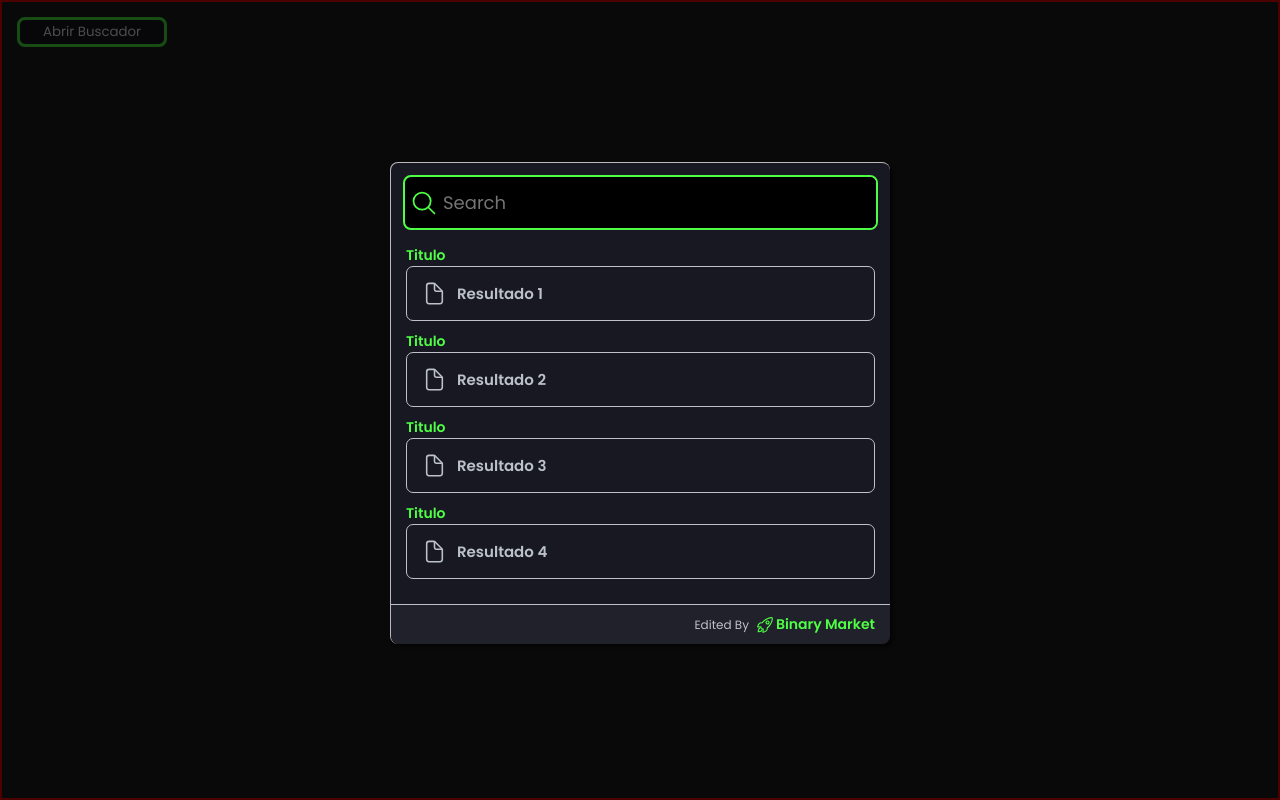
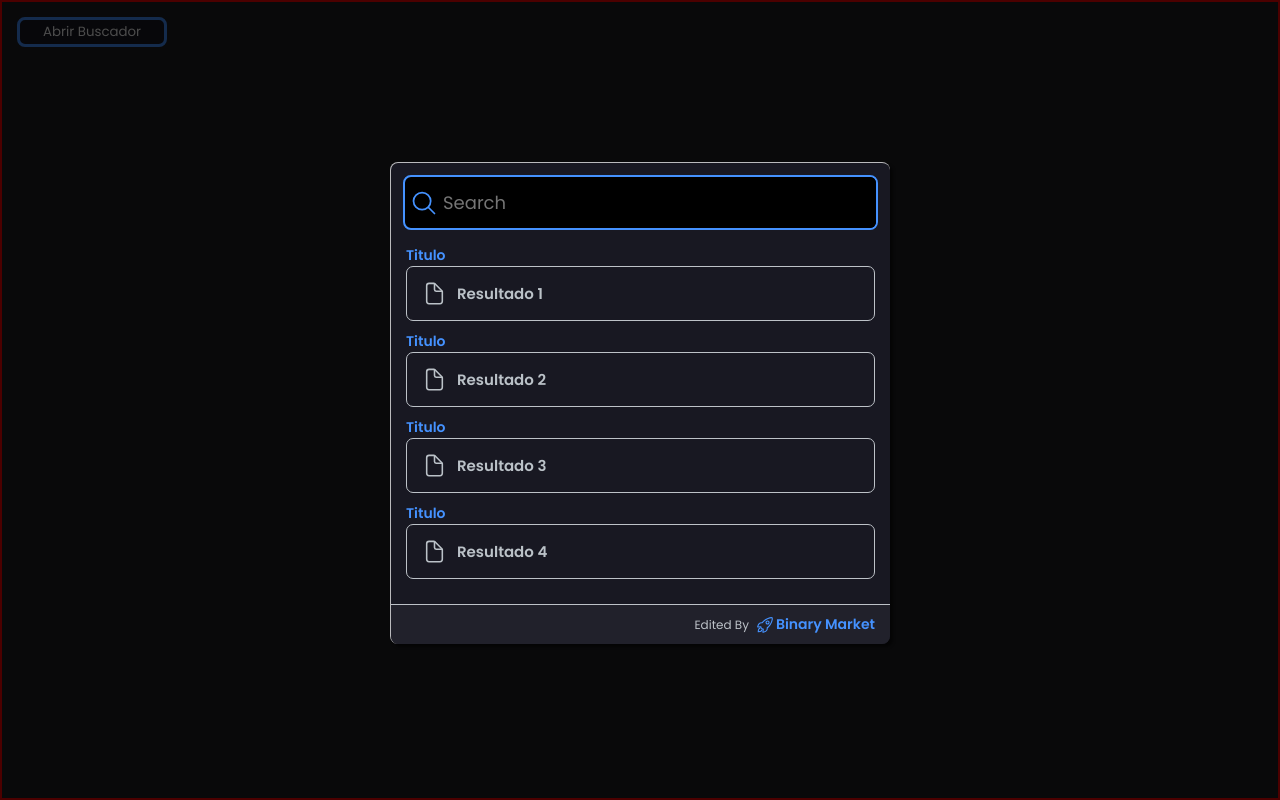
Before and after one commit to vsergiors/Buscador, a plain HTML site: page index.html in a window 1280 px wide. Drawn offline with nearby package versions, Linux system fonts and the light colour scheme.

Commit message:
Update style.css

```diff
--- a/style.css
+++ b/style.css
@@ -37,7 +37,7 @@ body{
     margin: 12px 12px 0;
 }
 .contenedor-buscador .buscador .search{
-    border: 2px solid #4eff45;
+    border: 2px solid #4592ff;
     border-radius: 8px;
     width: 100%;
     height: 100%;
@@ -51,7 +51,7 @@ body{
     min-width: 28px;
     font-size: 28px;
     margin: 0 5px;
-    color: #4eff45;
+    color: #4592ff;
 }
 .contenedor-buscador .search input{
     width: 100%;
@@ -64,7 +64,7 @@ body{
 }
 #btn-cerrar{
     font-size: 17px;
-    color: #4eff45;
+    color: #4592ff;
     margin: auto 8px;
     cursor: pointer;
     display: none;
@@ -81,7 +81,7 @@ body{
     margin: 15px;
     border-radius: 8px;
     cursor: pointer;
-    border: 3px solid #4eff45;
+    border: 3px solid #4592ff;
     background-color: #181822;
     color: white;
 }
@@ -102,7 +102,7 @@ body{
     margin-bottom: 10px;
 }
 .resultados .resultado h3{
-    color: #4eff45;
+    color: #4592ff;
     font-size: 14px;
     font-weight: 600;
 }
@@ -122,7 +122,7 @@ body{
     font-weight: 600;
 }
 .resultados .resultado a:hover{
-    background-color: #4eff45;
+    background-color: #4592ff;
     color: white;
 }
 .resultados .resultado ion-icon{
@@ -159,7 +159,7 @@ body{
     padding-right: 15px;
     font-size: 14px;
     font-weight: 600;
-    color: #4eff45;
+    color: #4592ff;
 }
 .contenedor-buscador .footer ion-icon{
     font-size: 18px;
```
